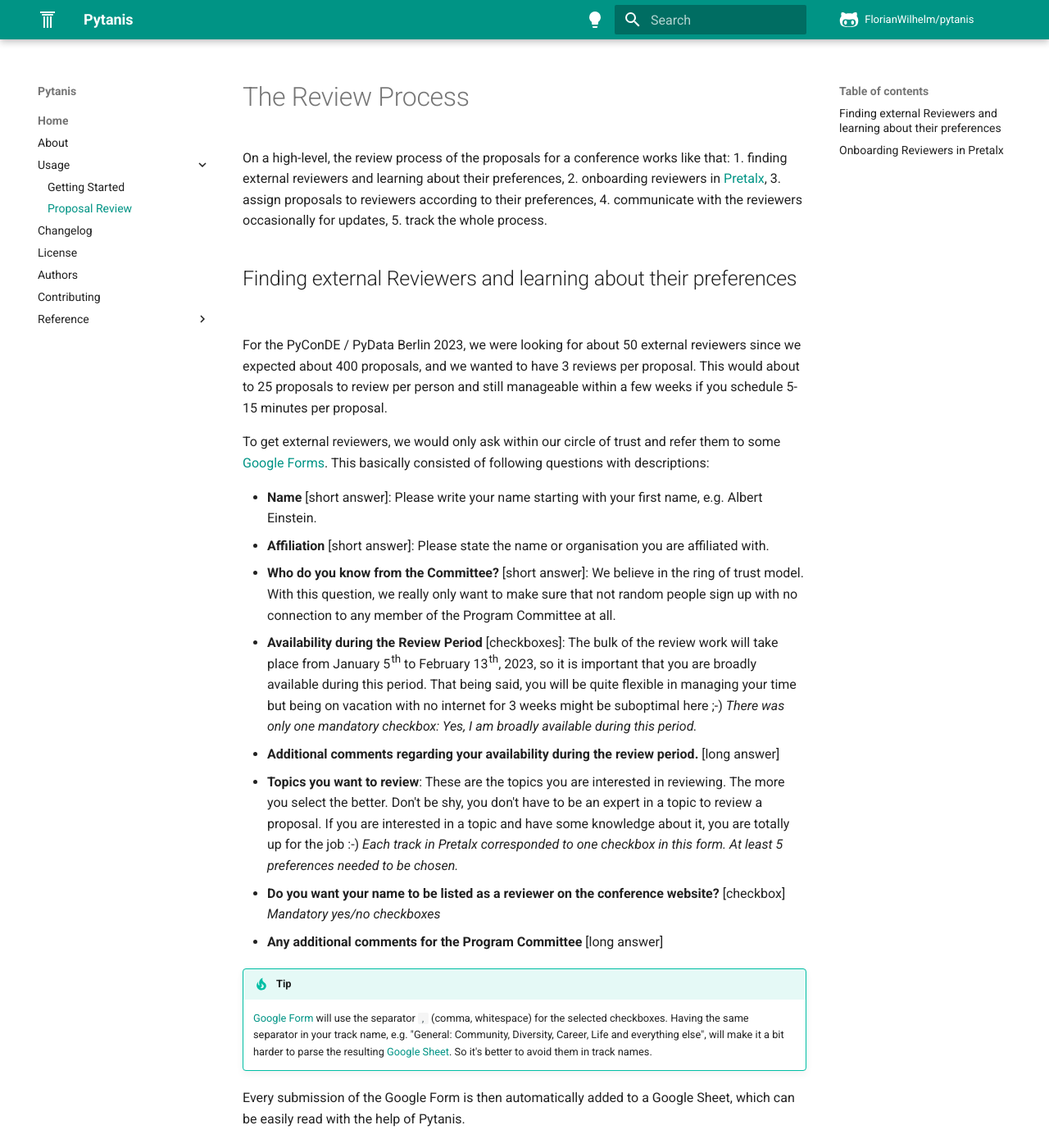
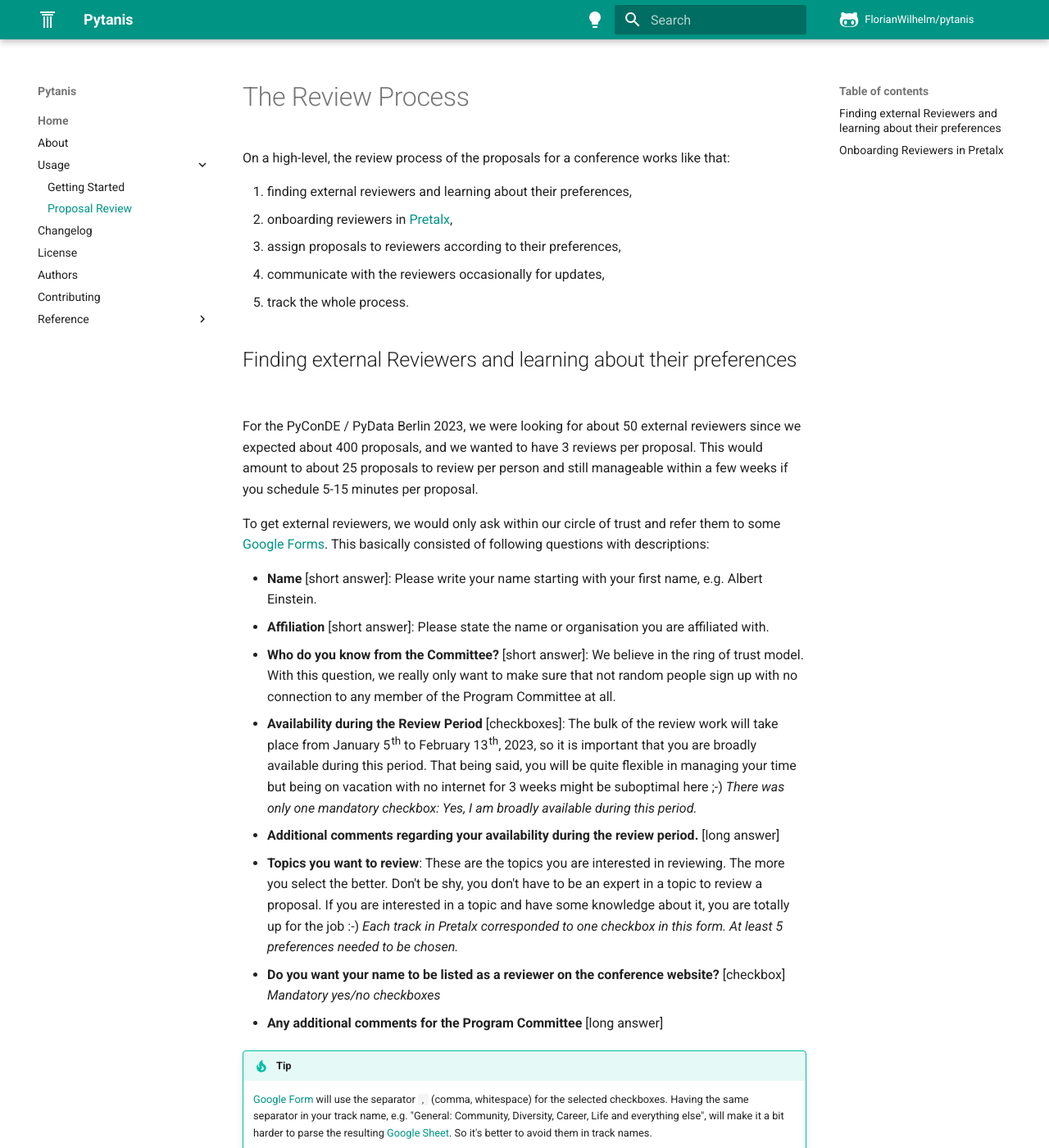
Before and after one commit to FlorianWilhelm/pytanis, an MkDocs documentation site: the page built from docs/usage/review.md, in a window 1280 px wide and 1400 px high. Shown: the whole window at 82% size. Built offline with MkDocs 1.6.1 and Material for MkDocs 9.7.7, drawn with Linux system fonts in a browser that asks for light colours; comment, search, counter and statistics services are not loaded; the version menu is left out; some of the changed lines change nothing that is shown; some of the changed text lies outside the part shown.

Commit message:
Few cosmetic changes in docs

````diff
--- a/docs/usage/review.md
+++ b/docs/usage/review.md
@@ -1,6 +1,7 @@
 # The Review Process
 
 On a high-level, the review process of the proposals for a conference works like that:
+
 1. finding external reviewers and learning about their preferences,
 2. onboarding reviewers in [Pretalx],
 3. assign proposals to reviewers according to their preferences,
@@ -10,8 +11,8 @@
 ## Finding external Reviewers and learning about their preferences
 
 For the PyConDE / PyData Berlin 2023, we were looking for about 50 external reviewers since we expected about 400
-proposals, and we wanted to have 3 reviews per proposal. This would about to 25 proposals to review per person and still
-manageable within a few weeks if you schedule 5-15 minutes per proposal.
+proposals, and we wanted to have 3 reviews per proposal. This would amount to about 25 proposals to review per person
+and still manageable within a few weeks if you schedule 5-15 minutes per proposal.
 
 To get external reviewers, we would only ask within our circle of trust and refer them to some [Google Forms]. This
 basically consisted of following questions with descriptions:
@@ -38,7 +39,17 @@
     to parse the resulting [Google Sheet]. So it's better to avoid them in track names.
 
 Every submission of the Google Form is then automatically added to a Google Sheet, which can be easily read with the
-help of Pytanis.
+help of Pytanis. It's as simple as:
+```python
+from pytanis import GSheetClient
+
+gsheet_client = GSheetClient()
+gsheet_df = gsheet_client.gsheet_as_df(SPREADSHEET_ID, WORKSHEET_NAME)
+```
+where `SPREADSHEET_ID` is the ID taken from the spreadsheet's url, e.g. the ID is `17juVXM7V3p7Fgfi-9WkwPlMAYJB-DuxRhYCi_hastbB`
+if your spreadsheet's url is `https://docs.google.com/spreadsheets/d/17juVXM7V3p7Fgfi-9WkwPlMAYJB-DuxRhYCi_hastbB/edit#gid=1289752230`,
+and `WORKSHEET_NAME` is the name of the actual sheet, e.g. `Form responses 1`, that you find in the lower bar of your
+spreadsheet. Check out [Pytanis' google module](reference/SUMMARY.md#pytanis.google) to learn about more functionality.
 
 ## Onboarding Reviewers in Pretalx
 
````
Also changed, not shown: docs/usage/installation.md (+4 -4 lines).
